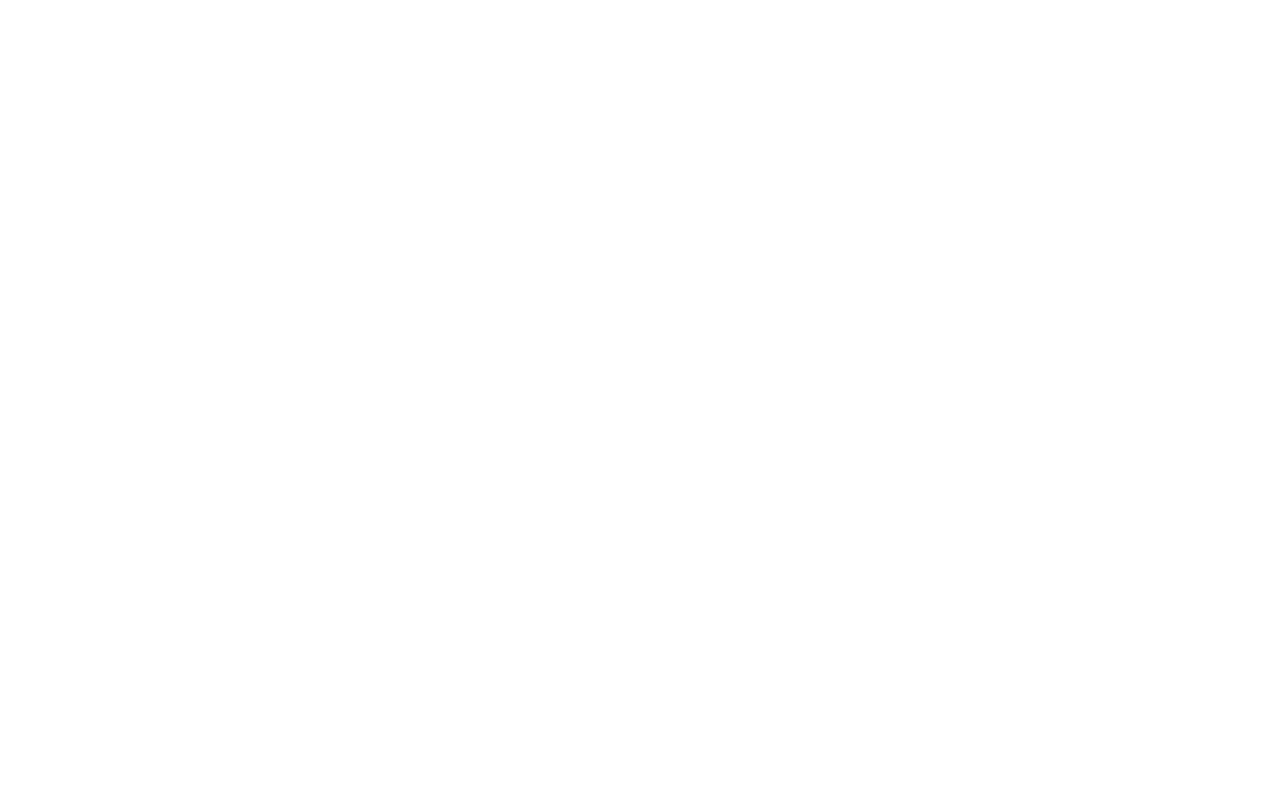
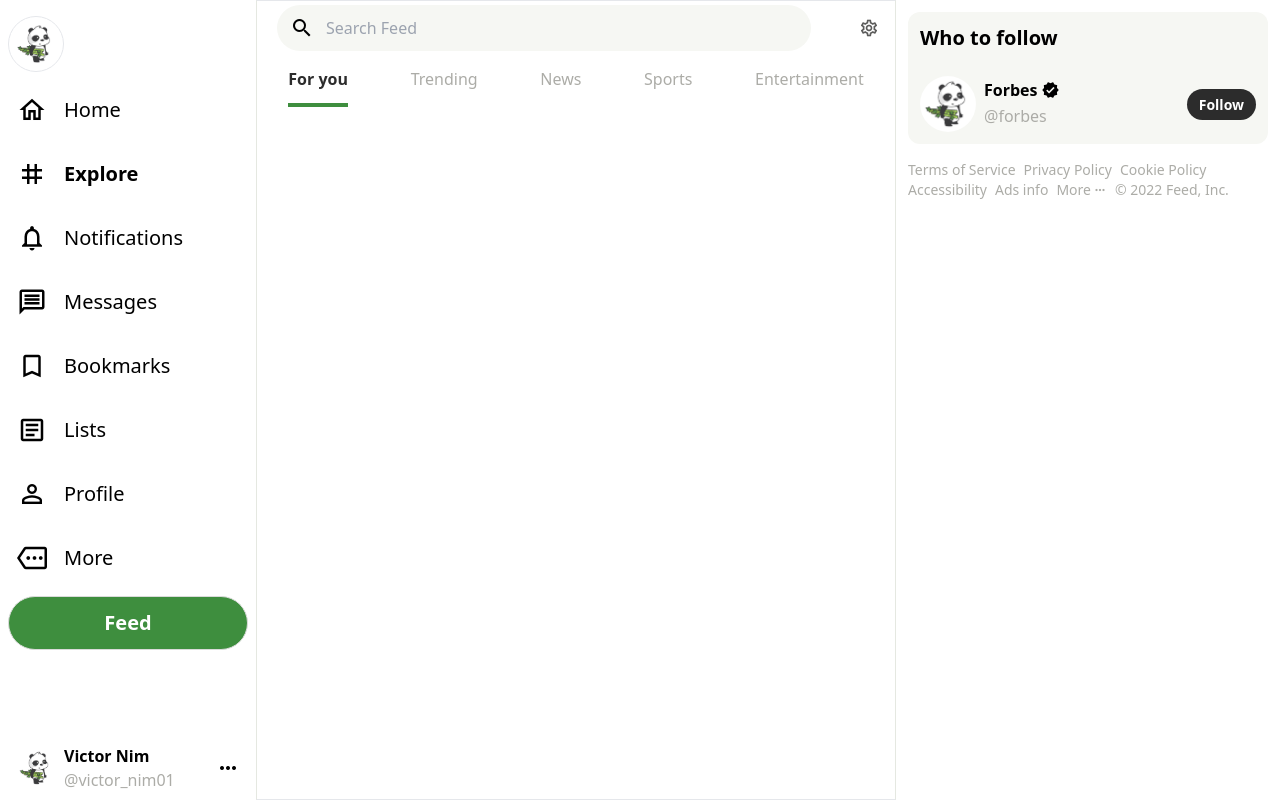
Before and after one commit to vnim94/feed, a React (Create React App) app in the folder client/: page /explore/tabs/entertainment in a window 1280 px wide. Before the commit this address had no page. Built offline with nearby package versions, Linux system fonts and the light colour scheme.

Commit message:
styled trend card

```diff
--- a/client/src/App.js
+++ b/client/src/App.js
@@ -13,7 +13,9 @@
                     <Route path="signup" element={<Signup/>} />
                 </Route>
                 <Route path="home" element={<Home/>}/>
-                <Route path="explore" element={<Explore/>}/>
+                <Route path="explore" element={<Explore/>}>
+                    <Route path="tabs/:tab" element={<Explore/>}/>
+                </Route>
             </Routes>
         </Router>
     )
--- a/client/src/components/Feed.js
+++ b/client/src/components/Feed.js
@@ -132,30 +132,38 @@
     )
 }
 
-export function TrendCard({ heading, ranking, text, img }) {
+export function TrendCard({ title, ranking, tweets, image }) {
     return (
-        <div className="p-3 flex flex-row justify-between hover:bg-grey-1 cursor-pointer">
+        <div className="p-3 flex flex-col hover:bg-grey-1 cursor-pointer">
+            <div className="relative flex flex-row">
+                <div className="flex flex-row space-x-1 text-sm text-grey-5">
+                    <span>{ranking}</span>
+                    <span>&#183;</span>
+                    <span>Trending</span>
+                </div>
+                <span className="absolute px-1 py-1 right-0 text-grey-5 material-icons-outlined hover:bg-green-1 rounded-full cursor-pointer">more_horiz</span>
+            </div>
+            <div className="mb-3 flex flex-row">
+                <span className="font-bold">{title}</span>
+            </div>
+            <EmbeddedCard topic="Topic" title="Title" image="/phunky-panda.png"/>
             <div>
-                <div className="flex flex-row space-x-1">
-                    <div>
-                        <span className="text-sm text-grey-5">{ranking}</span>
-                        <span className="text-sm text-grey-5">&#183;</span>
-                        <span className="text-sm text-grey-5">Trending</span>
-                    </div>
-                    <span className="px-1 py-1 text-grey-5 material-icons-outlined hover:bg-green-1 rounded-full cursor-pointer">more_horiz</span>
-                </div>
-                <div className="flex flex-row items-center justify-between">
-                    <span className="font-bold">{heading}</span>
-                </div>
-                <div>
-                    <span className="text-grey-5">{text}</span>
-                </div>
-            </div>
-            <div>
-                {img && <img alt="small"></img>}
+                <span className="text-grey-5">{tweets.toLocaleString('en')} Tweets</span>
             </div>
         </div>
     )
 }
 
+function EmbeddedCard({ topic, title, image }) {
+    return (
+        <div className="border border-grey-3 h-32 rounded-xl flex flex-row items-center justify-between">
+            <div className="p-3 h-full w-full rounded-tl-xl rounded-bl-xl flex flex-col justify-center hover:bg-grey-4">
+                <span>{topic}</span>
+                <span>{title}</span>
+            </div>
+            <img className="h-full rounded-tr-xl rounded-br-xl" src={image} alt="embedded card"></img>
+        </div>
+    )
+}
+
 export default Feed;
--- a/client/src/components/Tabs.js
+++ b/client/src/components/Tabs.js
@@ -1,20 +1,34 @@
+import { useState } from 'react';
+import { useNavigate } from 'react-router-dom';
+
 function Tabs() {
+
+    const [selected, setSelected] = useState('For you');
+
     return (
         <div className="flex flex-row flex-grow justify-around">
-            <Tab selected={true} text="For you"/>
-            <Tab text="Trending"/>
-            <Tab text="News"/>
-            <Tab text="Sports"/>
-            <Tab text="Entertainment"/>
+            <Tab selected={selected} setSelected={setSelected} text="For you"/>
+            <Tab selected={selected} setSelected={setSelected} text="Trending"/>
+            <Tab selected={selected} setSelected={setSelected} text="News"/>
+            <Tab selected={selected} setSelected={setSelected} text="Sports"/>
+            <Tab selected={selected} setSelected={setSelected} text="Entertainment"/>
         </div>
     )
 }
 
-function Tab({ selected, text }) {
+function Tab({ selected, setSelected, text }) {
+
+    const navigate = useNavigate();
+
+    const handleClick = () => {
+        setSelected(text);
+        navigate(`tabs/${text.toLowerCase().replace(' ','-')}`);
+    }
+
     return (
-        <div className="flex flex-row flex-grow justify-center hover:bg-grey-3 cursor-pointer">
-            <div className={`${selected && 'border-b-4 border-b-green-7'} py-3 `}>
-                <span className={`${selected ? 'font-bold text-black-4' : 'text-grey-5'}`}>{text}</span>
+        <div className="flex flex-row flex-grow justify-center hover:bg-grey-3 cursor-pointer" onClick={handleClick}>
+            <div className={`${selected === text && 'border-b-4 border-b-green-7'} py-3 `}>
+                <span className={`${selected === text ? 'font-bold text-black-4' : 'text-grey-5'}`}>{text}</span>
             </div>
         </div>
     )
--- a/client/src/pages/Explore.js
+++ b/client/src/pages/Explore.js
@@ -1,11 +1,29 @@
+import { useParams } from 'react-router-dom';
 import Container from '../components/Container';
 import SearchBar from '../components/Search';
 import NavBar from '../components/NavBar';
 import Aside, { AsideCard, WhoItem, WhatItem } from '../components/Aside';
-import Feed, { Card, ImgCard, SectionBanner } from '../components/Feed';
+import Feed, { Card, ImgCard, SectionBanner, TrendCard } from '../components/Feed';
 import Tabs from '../components/Tabs';
 
 function Explore() {
+
+    const { tab } = useParams();
+    const selectedTab = (tab) => {
+        switch(tab) {
+            case 'trending':
+                return <Trending/>
+            case 'news':
+                return <News/>
+            case 'sports':
+                return <Sports/>
+            case 'entertainment':
+                return <Entertainment/>
+            default:
+                return <Home/>
+        }
+    }
+
     return (
         <Container>
             <NavBar selected="explore"/>
@@ -17,17 +35,7 @@
                     </div>
                 </div>
                 <Tabs/>
-                <ImgCard heading="Heading" text="text" topic="topic" live={true}/>
-                <WhatItem heading="Heading" text="text" topic="Topic" icon={true} live={true}/>
-                <WhatItem heading="Heading" text="text" topic="Topic" img="/phunky-panda.png"/>
-                <div className="rounded-xl">
-                    <div className="p-3">
-                        <span className="font-bold text-xl">Who to follow</span>
-                    </div>
-                    <WhoItem name="Forbes" tag="@forbes" link="/"/>
-                </div>
-                <SectionBanner heading="Tech news"/>
-                {Array(10).fill().map((_,index) => <Card key={index}/>)}
+                {selectedTab(tab)}
             </Feed>
             <Aside>
                 <AsideCard heading="Who to follow">
@@ -38,4 +46,46 @@
     )
 }
 
+function Home() {
+    return (<>
+        <ImgCard heading="Heading" text="text" topic="topic" live={true}/>
+        <WhatItem heading="Heading" text="text" topic="Topic" icon={true} live={true}/>
+        <WhatItem heading="Heading" text="text" topic="Topic" img="/phunky-panda.png"/>
+        <div className="rounded-xl">
+            <div className="p-3">
+                <span className="font-bold text-xl">Who to follow</span>
+            </div>
+            <WhoItem name="Forbes" tag="@forbes" link="/"/>
+        </div>
+        <SectionBanner heading="Tech news"/>
+        {Array(10).fill().map((_,index) => <Card key={index}/>)}
+    </>)
+}
+
+function Trending() {
+    return (
+        <div>
+            <TrendCard title="Title" ranking={1} tweets={2228}/>
+        </div>
+    )
+}
+
+function News() {
+    return (
+        <div></div>
+    )
+}
+
+function Sports() {
+    return (
+        <div></div>
+    )
+}
+
+function Entertainment() {
+    return (
+        <div></div>
+    )
+}
+
 export default Explore;
```
